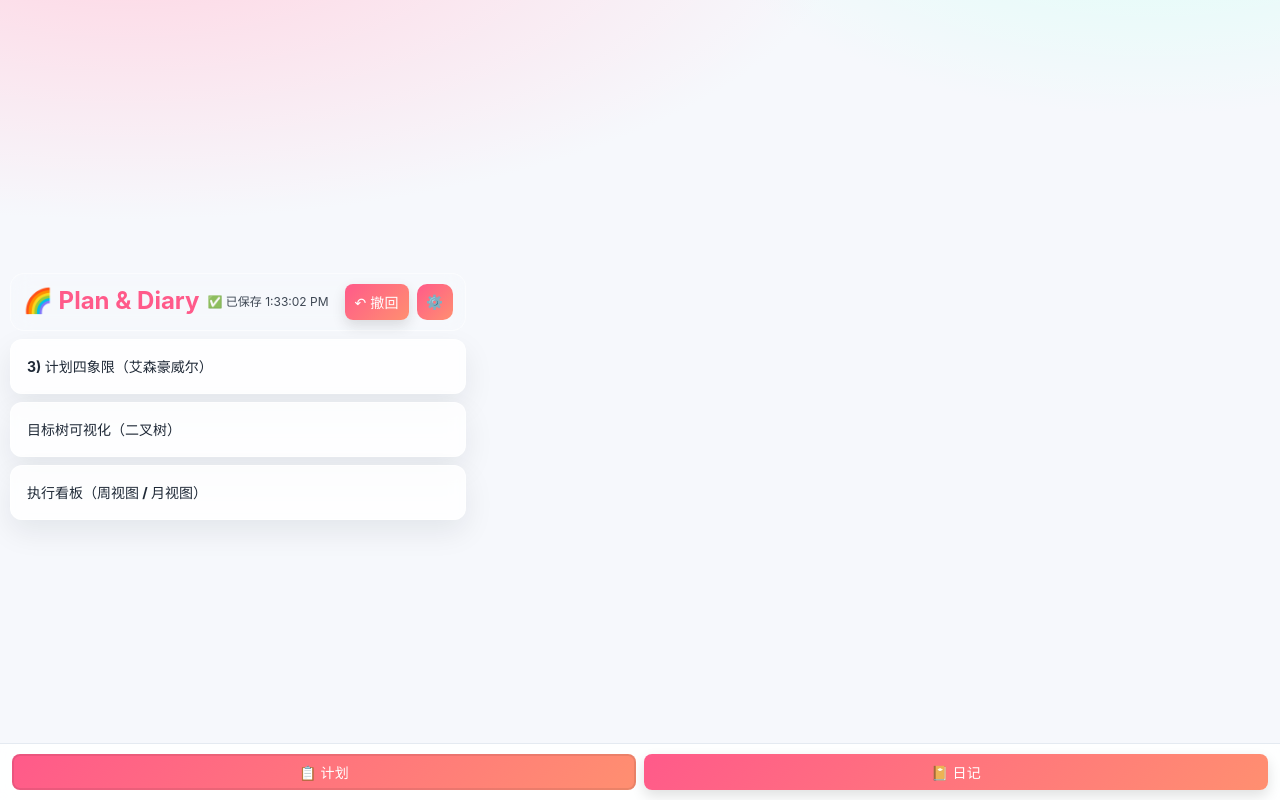
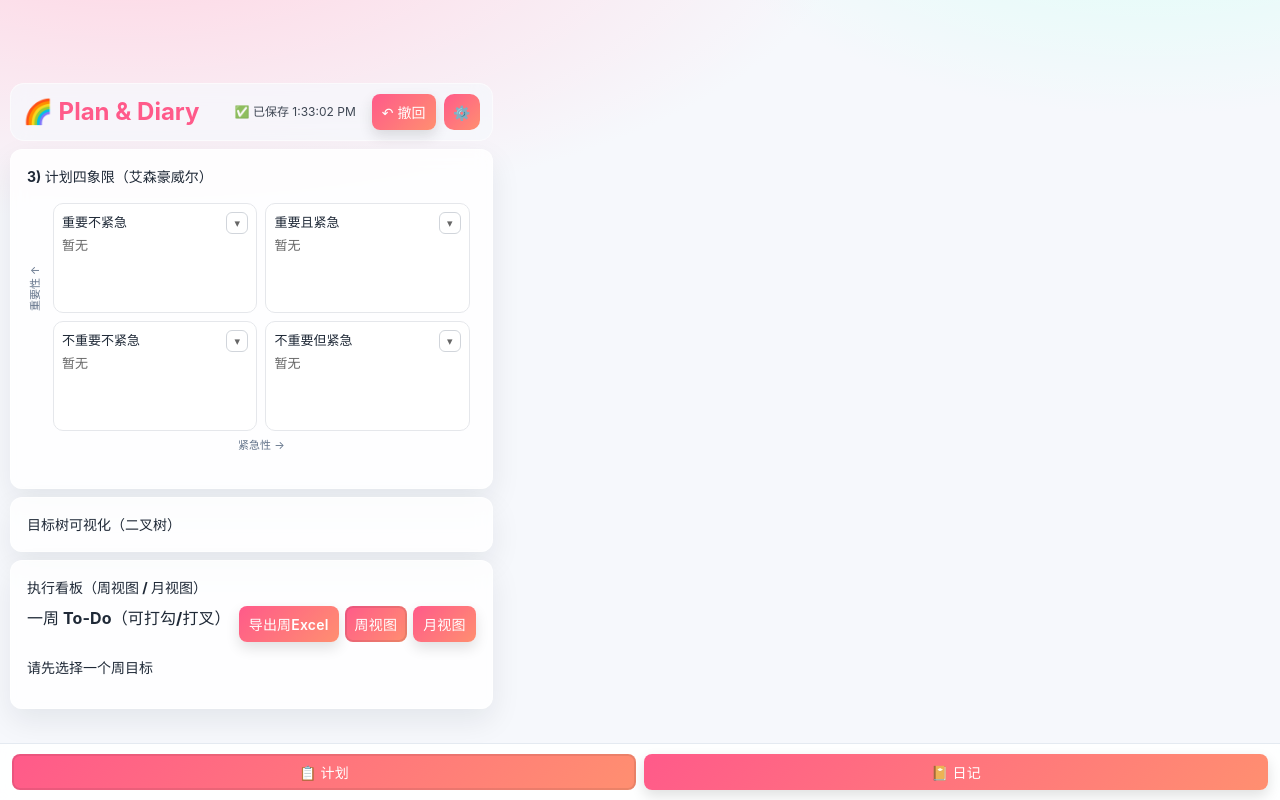
Before and after one commit to LXY-999999/plan_and_diary, a React (Vite) app: page / in a window 1280 px wide. Built offline with nearby package versions, Linux system fonts and the light colour scheme.

Commit message:
ui: default expand quadrant and execution panels on app load

```diff
--- a/src/App.tsx
+++ b/src/App.tsx
@@ -1073,7 +1073,7 @@ function App() {
       {page === 'plan' ? (
         <>
           <section className="panel">
-            <details>
+            <details open>
               <summary>3) 计划四象限（艾森豪威尔）</summary>
               <div className="matrix-wrap" style={{ marginTop: 8 }}>
                 <div className="matrix-y-axis">重要性 ↑</div>
@@ -1179,7 +1179,7 @@ function App() {
           </section>
 
           <section className="panel page-bottom-pad">
-            <details>
+            <details open>
               <summary>执行看板（周视图 / 月视图）</summary>
               <div className="todo-head" style={{ marginTop: 8 }}>
                 <h2>{todoView === 'week' ? '一周 To-Do（可打勾/打叉）' : '一月视图（与周视图数据联动）'}</h2>
```
